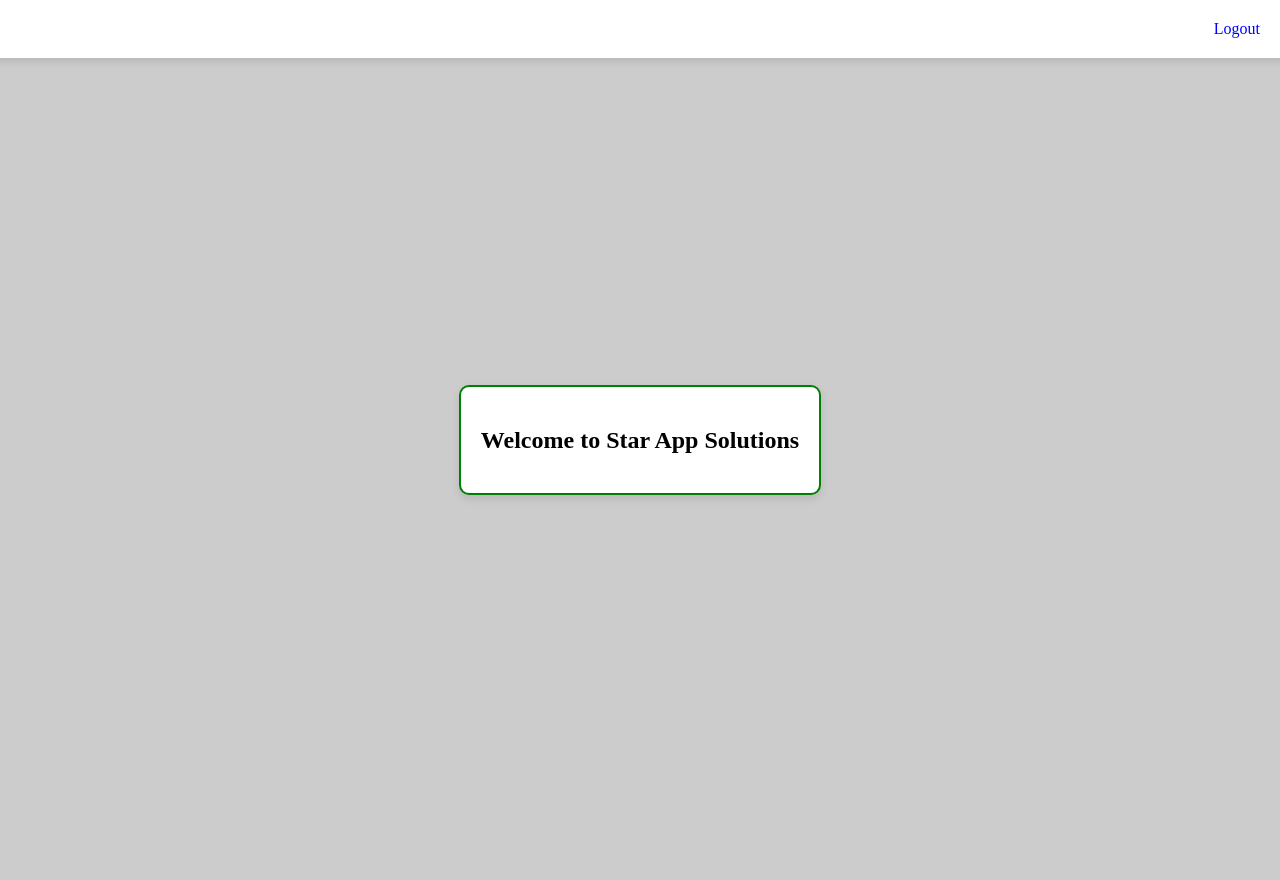
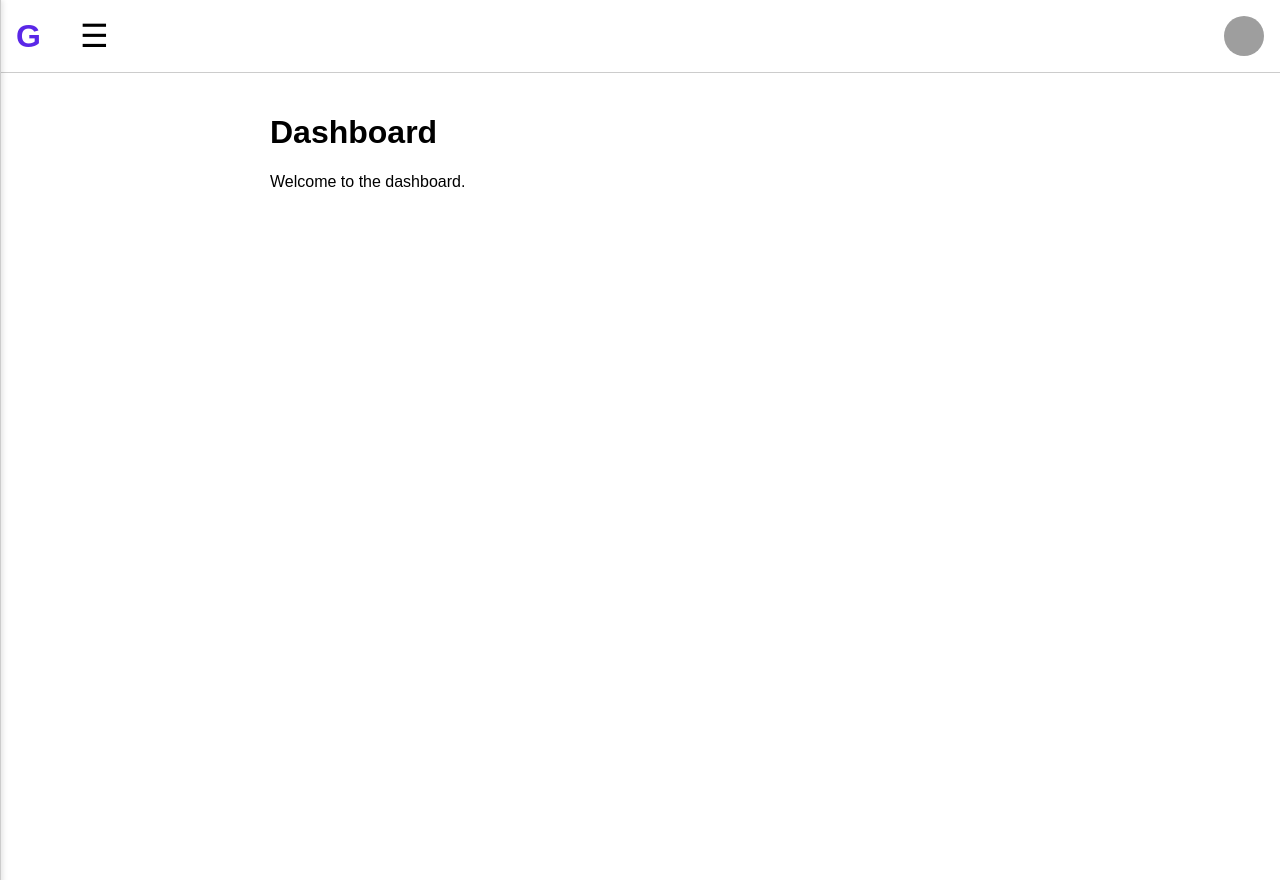
Before and after one commit to Dev-anshika98/EduTrack, a Flask app: page / in a window 1280 px wide. Run offline with Flask 3, Linux system fonts and the light colour scheme; the visitor is signed in with stand-in values (Sample User, id 1); some libraries are stand-ins or nearby versions; grey boxes are pictures that could not be loaded.

Commit message:
Added SideBar and Navbar

```diff
--- a/app.py
+++ b/app.py
@@ -23,7 +23,9 @@ except psycopg2.OperationalError as e:
 @app.route('/')
 def home():
     if 'loggedin' in session:
-        return render_template('home.html', username=session['email'])  # Changed to 'email' key
+        # Ensure profile_picture is available in session, provide a default value if not
+        profile_picture = session.get('profile_picture', None)
+        return render_template('sidebar.html', profile_picture=profile_picture)
     return redirect(url_for('login'))
 
 @app.route('/login/', methods=['GET', 'POST'])
@@ -40,6 +42,8 @@ def login():
                 session['loggedin'] = True
                 session['id'] = account['id']
                 session['email'] = account['email']
+                session['profile_picture'] = account['profile_picture']  # Ensure this line is present
+                session['full_name'] = f"{account['first_name']} {account['last_name']}"  # Store full name in session
                 return redirect(url_for('home'))
             else:
                 flash('Incorrect email/password')
@@ -104,9 +108,7 @@ def register():
 
 @app.route('/logout')
 def logout():
-    session.pop('loggedin', None)
-    session.pop('id', None)
-    session.pop('email', None)  # Changed to 'email' key
+    session.clear()  # Clear all session variables
     return redirect(url_for('login'))
 
 @app.route('/profile')
@@ -119,4 +121,4 @@ def profile():
     return redirect(url_for('login'))
 
 if __name__ == "__main__":
-    app.run(debug=True,port=5001)
+    app.run(debug=True, port=5001)
--- /dev/null
+++ b/static/css/Sidebar.css
@@ -0,0 +1,132 @@
+body {
+    margin: 0;
+    font-family: Arial, sans-serif;
+}
+
+.nav-bar {
+    background-color: #fff;
+    border-bottom: 1px solid #ccc;
+    padding: 1rem;
+    display: flex;
+    align-items: center;
+    justify-content: space-between;
+    position: relative;
+}
+
+.menu-toggle {
+    font-size: 2rem;
+    cursor: pointer;
+    position: absolute;
+    left: 5rem;
+    transition: left 0.3s;
+}
+.userPic{
+    right: 1.5rem;
+    font-size: 2rem;
+    cursor: pointer;
+    display: flex;
+    align-items: center;
+
+
+}
+
+
+.profile-pic {
+    width: 40px;
+    height: 40px;
+    border-radius: 50%;
+    object-fit: cover;
+}
+
+#username {
+    display: none;
+
+}
+.user-dropdown {
+    display: none;
+    position: absolute;
+    background-color: #fff;
+    box-shadow: 0 0 10px rgba(0,0,0,0.1);
+    right: 0;
+    top: 50px;
+    z-index: 1000;
+    font-size: small;
+}
+
+.user-dropdown a {
+    display: block;
+    padding: 10px;
+    text-decoration: none;
+    color: #000;
+}
+
+.user-dropdown a:hover {
+    background-color: #f1f1f1;
+}
+
+
+
+.logo {
+    font-size: 2rem;
+    font-weight: bold;
+    color: #5A27E7;
+}
+
+.sidebar {
+    height: 100%;
+    width: 250px;
+    position: fixed;
+    top: 0;
+    left: -250px;
+    background-color: #fff;
+    box-shadow: 2px 0 5px rgba(0,0,0,0.1);
+    transition: 0.3s;
+    overflow-x: hidden;
+    padding-top: 20px;
+    border-right: 1px solid #ccc;
+}
+
+.sidebar ul {
+    list-style-type: none;
+    padding: 0;
+}
+
+.sidebar ul li {
+    padding: 15px 20px;
+    text-align: left;
+}
+
+.sidebar ul li a {
+    text-decoration: none;
+    color: #000;
+    display: block;
+
+}
+
+.sidebar ul li a:hover {
+    background-color: #f1f1f1;
+}
+
+.content {
+    margin-left: 0;
+    padding: 20px;
+    transition: margin-left 0.3s;
+}
+
+@media (min-width: 768px) {
+    .content {
+        margin-left: 250px;
+    }
+}
+
+.sidebar.active {
+    left: 0;
+}
+
+.menu-toggle.active {
+    left: 260px;
+}
+
+.content.active {
+    margin-left: 250px;
+}
--- /dev/null
+++ b/templates/Sidebar.html
@@ -0,0 +1,64 @@
+<!DOCTYPE html>
+<html lang="en">
+<head>
+    <meta charset="UTF-8">
+    <meta name="viewport" content="width=device-width, initial-scale=1.0">
+    <title>Responsive Sidebar Menu</title>
+    <link rel="stylesheet" href="{{ url_for('static', filename='css/Sidebar.css') }}">
+</head>
+<body>
+    <header>
+        <div class="nav-bar">
+            <span class="menu-toggle" id="menu-toggle">&#9776;</span>
+            <div class="logo">G</div>
+            <div class="userPic" id="user-pic">
+                {% if profile_picture %}
+                    <img src="{{ url_for('static', filename='uploads/' ~ profile_picture) }}" alt="User Profile Picture" class="profile-pic">
+                {% else %}
+                    <span>User</span>
+                {% endif %}
+                <div class="user-dropdown" id="user-dropdown">
+                    <a href="{{ url_for('profile') }}">Profile</a>
+                    <a href="#">Change Password</a>
+                    <a href="{{ url_for('logout') }}">Sign Out</a>
+                </div>
+            </div>
+            <div class="username" id="username" style="display: none;">
+                <span>{{ session['full_name'] }}</span>
+            </div>
+        </div>
+    </header>
+    <nav id="sidebar" class="sidebar">
+        <ul>
+            <li><a href="#dashboard">Dashboard</a></li>
+            <li><a href="#users">Users</a></li>
+            <li><a href="#test-type">Test Type</a></li>
+            <li><a href="#test-master">Test Master</a></li>
+            <li><a href="#allocate-test">Allocate Test</a></li>
+        </ul>
+    </nav>
+    <div class="content">
+        <h1>Dashboard</h1>
+        <p>Welcome to the dashboard.</p>
+    </div>
+    <script>
+        document.addEventListener("DOMContentLoaded", function() {
+            // Sidebar toggle functionality
+            document.getElementById("menu-toggle").addEventListener("click", function() {
+                var sidebar = document.getElementById("sidebar");
+                var content = document.querySelector(".content");
+                var menuToggle = document.getElementById("menu-toggle");
+                sidebar.classList.toggle("active");
+                content.classList.toggle("active");
+                menuToggle.classList.toggle("active");
+            });
+
+            // User dropdown menu functionality
+            document.getElementById("user-pic").addEventListener("click", function() {
+                var dropdown = document.getElementById("user-dropdown");
+                dropdown.style.display = dropdown.style.display === 'none' ? 'block' : 'none';
+            });
+        });
+    </script>
+</body>
+</html>
--- a/templates/login.html
+++ b/templates/login.html
@@ -118,7 +118,7 @@
             {% endfor %}
             {% endif %}
             {% endwith %}
-            <p>No account <a href="{{ url_for('register') }}">Register</a></p>
+            <p>No account <a href="{{ url_for('register') }}">SignIn</a></p>
         </div>
     </div>
 </body>
```
Also changed, not shown: static/uploads/mypic.png (added), templates/Userlist.html (added).
